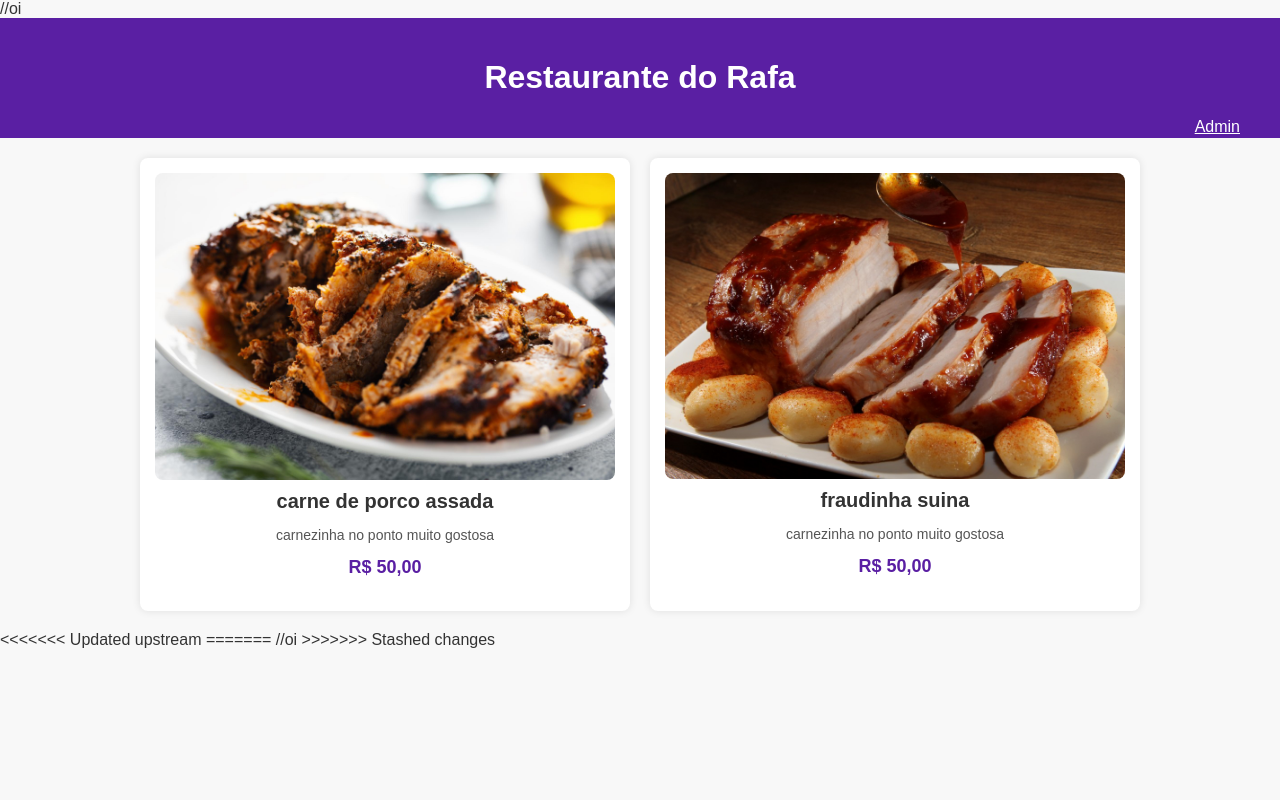
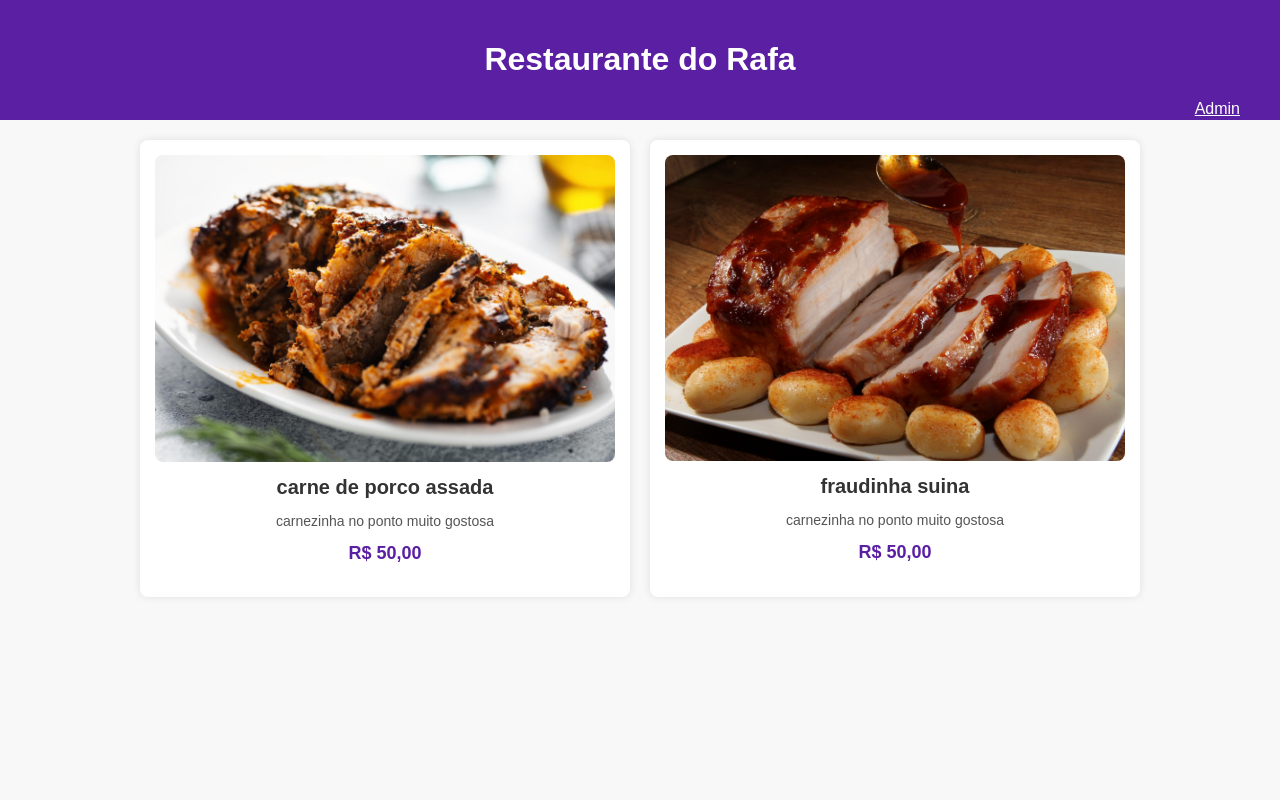
Before and after one commit to FerraszXD/cardapio-online, a PHP site: page /menu.php in a window 1280 px wide. Run offline with PHP 8.4, Linux system fonts and the light colour scheme; data comes from the database, SQL or seed files in the repository.

Commit message:
teste erro

```diff
--- a/adicionar_carrinho.php
+++ b/adicionar_carrinho.php
@@ -38,5 +38,3 @@ if ($_POST) {
     exit;
 }
 ?>
-
-//oi
--- a/adm.php
+++ b/adm.php
@@ -81,5 +81,3 @@ if ($_POST) {
 
 </body>
 </html>
-
-//oi
--- a/atualizar_carrinho.php
+++ b/atualizar_carrinho.php
@@ -22,5 +22,3 @@ if ($_POST && isset($_SESSION['carrinho'])) {
 header("Location: carrinho.php");
 exit;
 ?>
-
-//oi
--- a/carrinho.php
+++ b/carrinho.php
@@ -173,4 +173,3 @@ if (isset($_SESSION['mensagem_carrinho'])) {
 
 </body>
 </html>
-//oi
--- a/conexao.php
+++ b/conexao.php
@@ -13,4 +13,3 @@ function conexao() {
     }
 }
 ?>
-//oi
--- a/index.php
+++ b/index.php
@@ -77,4 +77,3 @@ if ($_POST) {
 
 </body>
 </html>
-//oi
--- a/menu.php
+++ b/menu.php
@@ -36,9 +36,4 @@ while($row = $stmt->fetch(PDO::FETCH_ASSOC)):
 </section>
 
 </body>
-<<<<<<< Updated upstream
 </html>
-=======
-</html>
-//oi
->>>>>>> Stashed changes
--- a/remover_carrinho.php
+++ b/remover_carrinho.php
@@ -17,4 +17,3 @@ if ($_POST && isset($_SESSION['carrinho'])) {
 header("Location: carrinho.php");
 exit;
 ?>
-//oi
```
